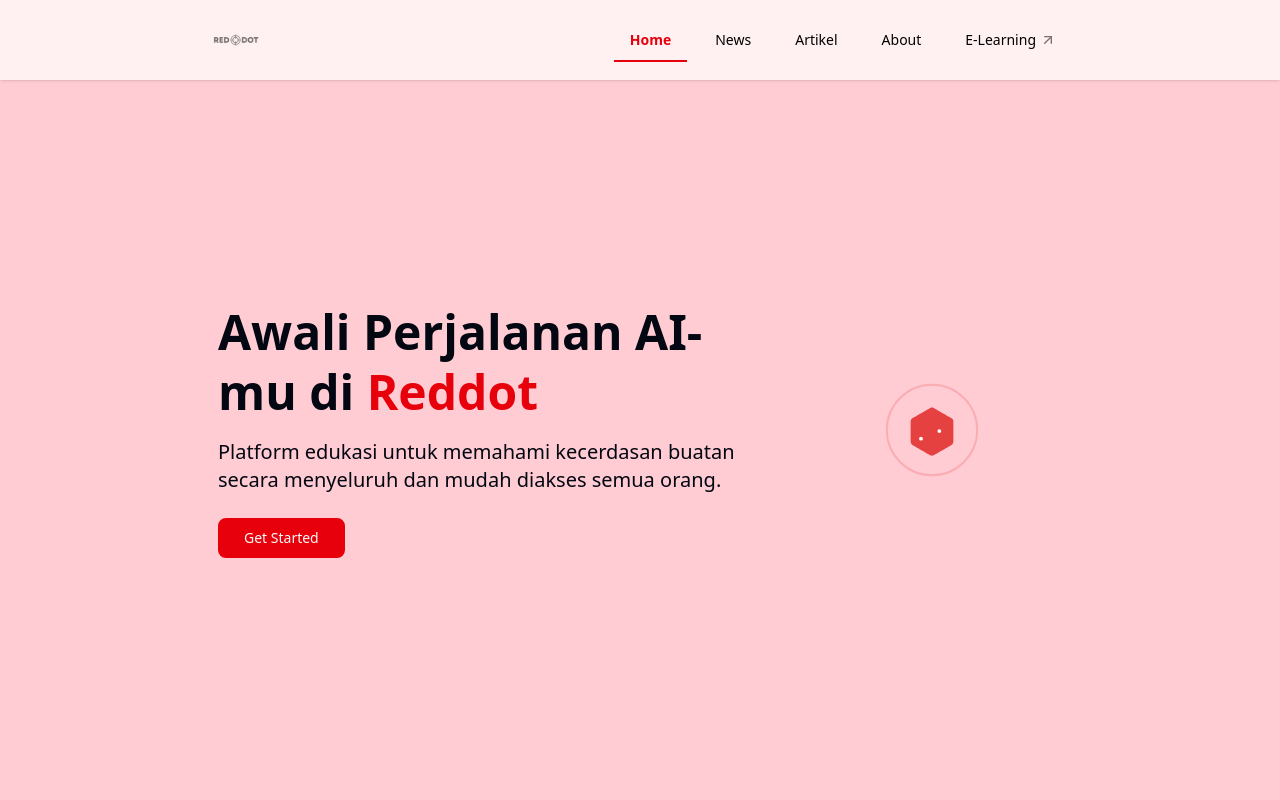
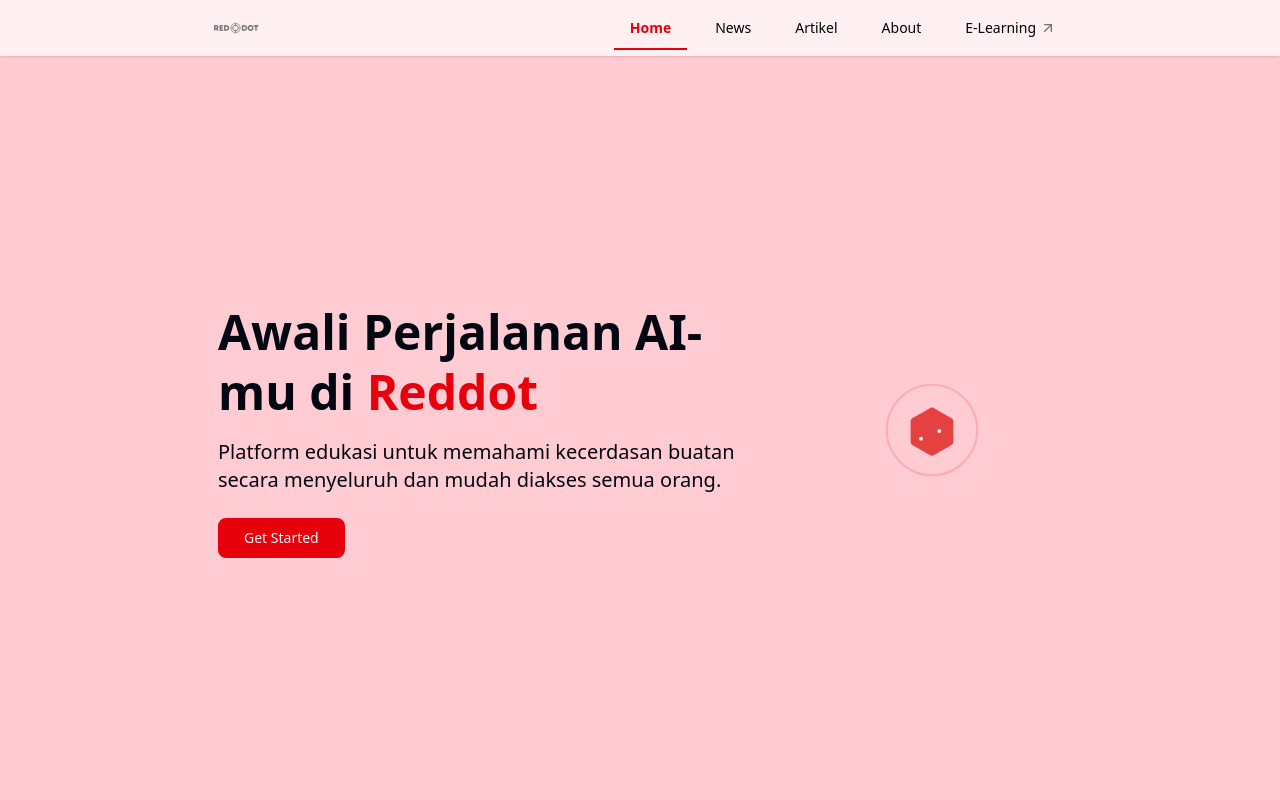
Before and after one commit to bagoesrex/reddot.site-frontend, a Next.js app: page / in a window 1280 px wide. Shown: the top 800 px of the page. Built offline with nearby package versions, Linux system fonts and the light colour scheme.

Commit message:
style(header): adjust padding

```diff
--- a/components/layout/header.tsx
+++ b/components/layout/header.tsx
@@ -10,7 +10,7 @@
 
     return (
         <header className="fixed top-0 z-50 w-full bg-white/70 backdrop-blur-md shadow-sm">
-            <div className="mx-auto max-w-4xl px-4 py-3 transition-all duration-300 flex flex-col">
+            <div className="mx-auto max-w-4xl px-4 transition-all duration-300 flex flex-col">
                 <div className="flex items-center justify-between">
                     <div>
                         <Image src={Icon} alt="Logo Website" className="h-14 w-auto" priority />
```
